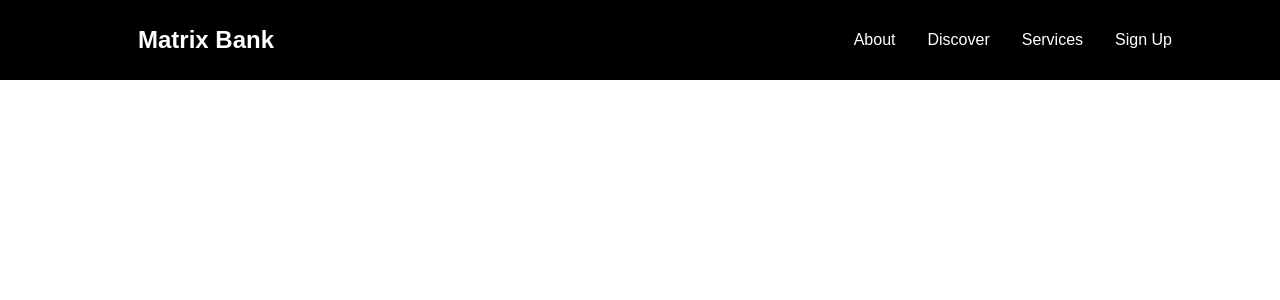
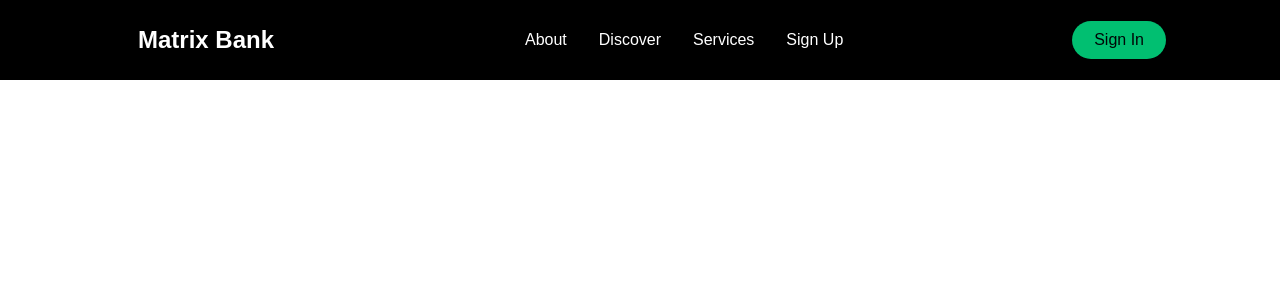
Before and after one commit to rafaelmach/matrix-bank, a React (Create React App) app in the folder matrix-bank/: page / in a window 1280 px wide. Shown: the top 300 px of the page. Built offline with nearby package versions, Linux system fonts and the light colour scheme.

Commit message:
Header e NavBar finalizados

```diff
--- a/matrix-bank/src/components/Navbar/NavbarElements.js
+++ b/matrix-bank/src/components/Navbar/NavbarElements.js
@@ -87,3 +87,33 @@
         border-bottom: 3px solid #01bf71;
     }
 `
+
+export const NavBtn = styled.nav`
+    display: flex;
+    align-items: center;
+
+    @media screen and (max-width: 768px) {
+        display: none;
+    }
+
+`
+
+export const NavBtnLink = styled(LinkR)`
+    border-radius: 50px;
+    background: #01bf71;
+    white-space: nowrap;
+    padding: 10px 22px;
+    color: #010606;
+    font-size: 16px;
+    outline: none;
+    border: none;
+    cursor: pointer;
+    transition: all 0.2s ease-in-out;
+    text-decoration: none;
+
+    &:hover {
+        transition: all 0.2s ease-in-out;
+        background: #fff;
+        color: #010606;
+    }
+`
--- a/matrix-bank/src/components/Navbar/index.js
+++ b/matrix-bank/src/components/Navbar/index.js
@@ -2,7 +2,7 @@
 import { FaBars } from "react-icons/fa"
 import {
     Nav, NavbarContainer, NavLogo,
-    MobileIcon, NavMenu, NavItem, NavLinks
+    MobileIcon, NavMenu, NavItem, NavLinks, NavBtn, NavBtnLink
 } from './NavbarElements'
 
 
@@ -33,6 +33,9 @@
                             <NavLinks to="signup">Sign Up</NavLinks>
                         </NavItem>
                     </NavMenu>
+                    <NavBtn>
+                        <NavBtnLink to="/signin">Sign In</NavBtnLink>
+                    </NavBtn>
                 </NavbarContainer>
             </Nav>
         </>
```
